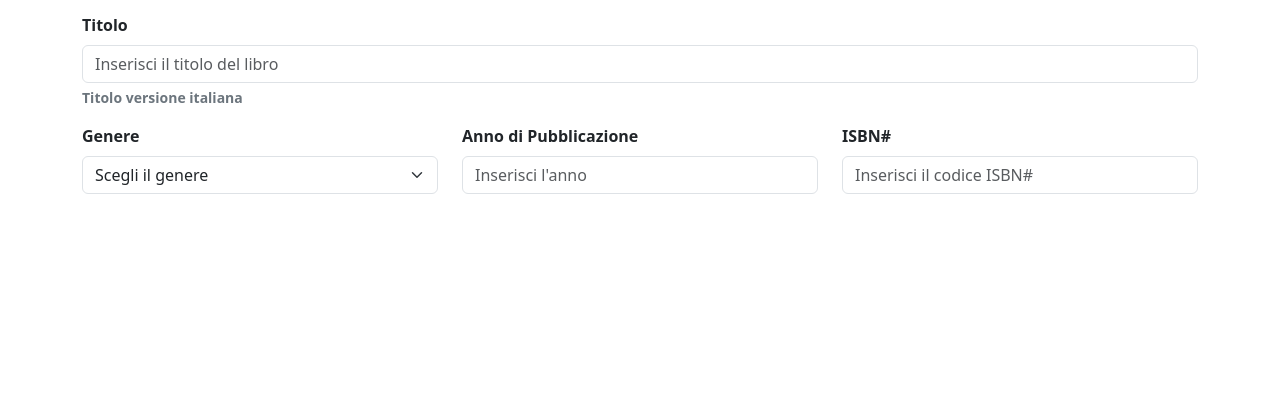
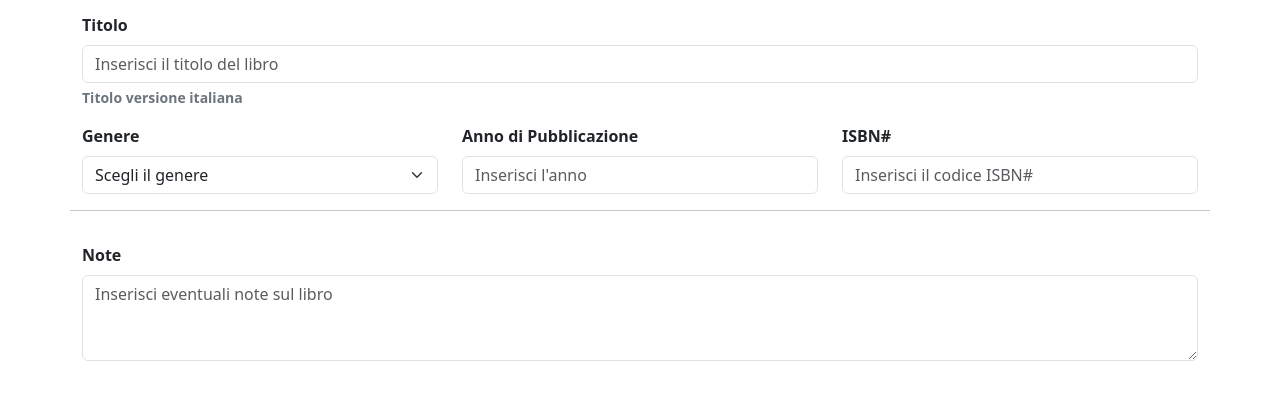
Before and after one commit to MhZ9191/html-css-bootstrap-dashboard, a plain HTML site: page newPage.html in a window 1280 px wide. Shown: the part 241-640 px from the top of the page. Drawn offline with nearby package versions, Linux system fonts and the light colour scheme.

```diff
--- a/newPage.html
+++ b/newPage.html
@@ -149,6 +149,19 @@
             aria-describedby="isbn"
           />
         </div>
+        <hr />
+
+        <div class="col-12">
+          <div class="mb-3">
+            <label for="note" class="form-label fw-semibold">Note</label>
+            <textarea
+              class="form-control"
+              id="note"
+              rows="3"
+              placeholder="Inserisci eventuali note sul libro"
+            ></textarea>
+          </div>
+        </div>
       </form>
     </main>
     <!-- JS BOOTSTRAP -->
```
